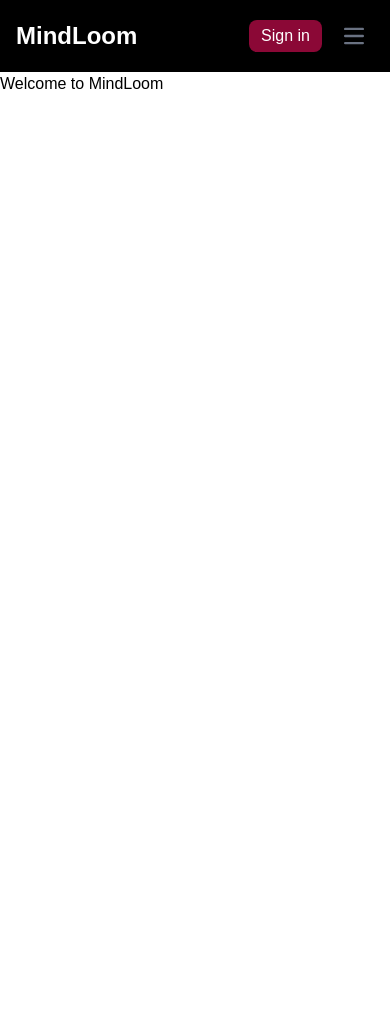
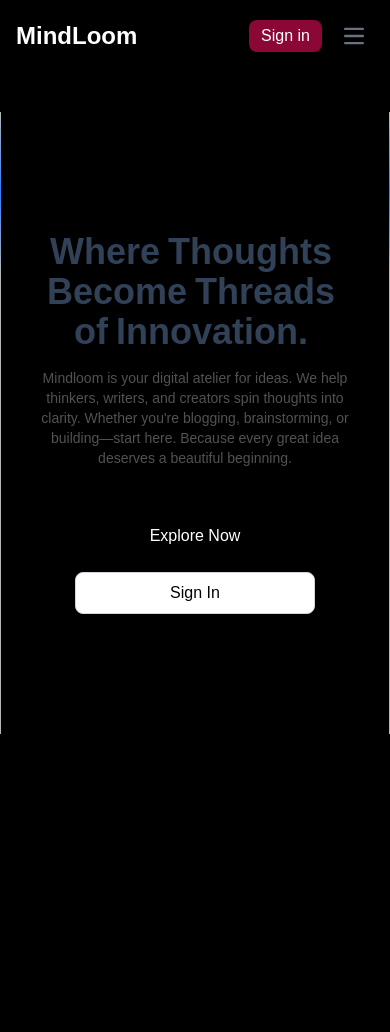
Before and after one commit to Bhargav00007/MindLoom-Dev, a Next.js app: page / in a window 390 px wide. Shown: the top 1032 px of the page. Before the commit the page ends 844 px from the top, so only its background shows below. Built offline with nearby package versions, Linux system fonts and the light colour scheme; no server answers.

Commit message:
Added hero page

```diff
--- /dev/null
+++ b/components/Hero.tsx
@@ -0,0 +1,85 @@
+"use client";
+
+import { motion } from "motion/react";
+import { useRouter } from "next/navigation";
+import { HeroScroll } from "./Hero2";
+
+export function HeroSectionOne() {
+  const router = useRouter();
+
+  return (
+    <div className="pt-10">
+      <div className="relative mx-auto flex max-w-7xl py-20 px-4 sm:px-10 flex-col items-center justify-center bg-black">
+        <Navbar />
+
+        {/* Vertical borders */}
+        <div className="absolute inset-y-0 left-0 h-full w-px bg-neutral-200/80 dark:bg-neutral-800/80">
+          <div className="absolute top-0 h-40 w-px bg-gradient-to-b from-transparent via-blue-500 to-transparent" />
+        </div>
+        <div className="absolute inset-y-0 right-0 h-full w-px bg-neutral-200/80 dark:bg-neutral-800/80">
+          <div className="absolute h-40 w-px bg-gradient-to-b from-transparent via-blue-500 to-transparent" />
+        </div>
+
+        {/* Content */}
+        <div className="px-4 py-10 md:py-20">
+          <h1 className="relative z-10 mx-auto max-w-4xl text-center text-4xl sm:text-3xl md:text-4xl lg:text-7xl font-bold text-slate-700 dark:text-slate-300">
+            {"Where Thoughts Become Threads of Innovation."
+              .split(" ")
+              .map((word, index) => (
+                <motion.span
+                  key={index}
+                  initial={{ opacity: 0, filter: "blur(4px)", y: 10 }}
+                  animate={{ opacity: 1, filter: "blur(0px)", y: 0 }}
+                  transition={{
+                    duration: 0.3,
+                    delay: index * 0.1,
+                    ease: "easeInOut",
+                  }}
+                  className="mr-2 inline-block"
+                >
+                  {word}
+                </motion.span>
+              ))}
+          </h1>
+
+          <motion.p
+            initial={{ opacity: 0 }}
+            animate={{ opacity: 1 }}
+            transition={{ duration: 0.3, delay: 0.8 }}
+            className="relative z-10 mx-auto max-w-xl py-4 text-center text-sm sm:text-base md:text-lg font-normal text-neutral-600 dark:text-neutral-400"
+          >
+            Mindloom is your digital atelier for ideas. We help thinkers,
+            writers, and creators spin thoughts into clarity. Whether you're
+            blogging, brainstorming, or building—start here. Because every great
+            idea deserves a beautiful beginning.
+          </motion.p>
+
+          <motion.div
+            initial={{ opacity: 0 }}
+            animate={{ opacity: 1 }}
+            transition={{ duration: 0.3, delay: 1 }}
+            className="relative z-10 mt-8 flex flex-wrap items-center justify-center gap-4"
+          >
+            <button
+              onClick={() => router.push("/Home")}
+              className="w-60 transform rounded-lg bg-black px-6 py-2 font-medium text-white transition-all duration-300 hover:-translate-y-0.5 hover:bg-gray-800 dark:bg-white dark:text-black dark:hover:bg-gray-200"
+            >
+              Explore Now
+            </button>
+            <button
+              onClick={() => router.push("/signin")}
+              className="w-60 transform rounded-lg border border-gray-300 bg-white px-6 py-2 font-medium text-black transition-all duration-300 hover:-translate-y-0.5 hover:bg-gray-100 dark:border-gray-700 dark:bg-black dark:text-white dark:hover:bg-gray-900"
+            >
+              Sign In
+            </button>
+          </motion.div>
+        </div>
+      </div>
+      <HeroScroll />
+    </div>
+  );
+}
+
+const Navbar = () => {
+  return <div />;
+};
--- /dev/null
+++ b/components/Hero2.tsx
@@ -0,0 +1,31 @@
+"use client";
+import React from "react";
+import { ContainerScroll } from "../components/ui/container-scroll-animation";
+
+export function HeroScroll() {
+  return (
+    <div className="flex flex-col overflow-hidden">
+      <ContainerScroll
+        titleComponent={
+          <>
+            <h1 className="text-4xl font-semibold text-black dark:text-white">
+              Explore more blogs with <br />
+              <span className="text-4xl md:text-[6rem] font-bold mt-1 leading-none">
+                MindLoom Blogs
+              </span>
+            </h1>
+          </>
+        }
+      >
+        <img
+          src={`/linear.webp`}
+          alt="hero"
+          height={720}
+          width={1400}
+          className="mx-auto rounded-2xl object-cover h-full object-left-top"
+          draggable={false}
+        />
+      </ContainerScroll>
+    </div>
+  );
+}
--- /dev/null
+++ b/components/ui/container-scroll-animation.tsx
@@ -0,0 +1,95 @@
+"use client";
+import React, { useRef } from "react";
+import { useScroll, useTransform, motion, MotionValue } from "motion/react";
+
+export const ContainerScroll = ({
+  titleComponent,
+  children,
+}: {
+  titleComponent: string | React.ReactNode;
+  children: React.ReactNode;
+}) => {
+  const containerRef = useRef<HTMLDivElement>(null);
+  const { scrollYProgress } = useScroll({
+    target: containerRef,
+  });
+  const [isMobile, setIsMobile] = React.useState(false);
+
+  React.useEffect(() => {
+    const checkMobile = () => {
+      setIsMobile(window.innerWidth <= 768);
+    };
+    checkMobile();
+    window.addEventListener("resize", checkMobile);
+    return () => {
+      window.removeEventListener("resize", checkMobile);
+    };
+  }, []);
+
+  const scaleDimensions = () => {
+    return isMobile ? [0.7, 0.9] : [1.05, 1];
+  };
+
+  const rotate = useTransform(scrollYProgress, [0, 1], [20, 0]);
+  const scale = useTransform(scrollYProgress, [0, 1], scaleDimensions());
+  const translate = useTransform(scrollYProgress, [0, 1], [0, -100]);
+
+  return (
+    <div
+      className="h-[60rem] md:h-[80rem] flex items-center justify-center relative p-2 md:p-20"
+      ref={containerRef}
+    >
+      <div
+        className="py-10 md:py-40 w-full relative"
+        style={{
+          perspective: "1000px",
+        }}
+      >
+        <Header translate={translate} titleComponent={titleComponent} />
+        <Card rotate={rotate} translate={translate} scale={scale}>
+          {children}
+        </Card>
+      </div>
+    </div>
+  );
+};
+
+export const Header = ({ translate, titleComponent }: any) => {
+  return (
+    <motion.div
+      style={{
+        translateY: translate,
+      }}
+      className="div max-w-5xl mx-auto text-center"
+    >
+      {titleComponent}
+    </motion.div>
+  );
+};
+
+export const Card = ({
+  rotate,
+  scale,
+  children,
+}: {
+  rotate: MotionValue<number>;
+  scale: MotionValue<number>;
+  translate: MotionValue<number>;
+  children: React.ReactNode;
+}) => {
+  return (
+    <motion.div
+      style={{
+        rotateX: rotate,
+        scale,
+        boxShadow:
+          "0 0 #0000004d, 0 9px 20px #0000004a, 0 37px 37px #00000042, 0 84px 50px #00000026, 0 149px 60px #0000000a, 0 233px 65px #00000003",
+      }}
+      className="max-w-5xl -mt-12 mx-auto h-[30rem] md:h-[40rem] w-full border-4 border-[#6C6C6C] p-2 md:p-6 bg-[#222222] rounded-[30px] shadow-2xl"
+    >
+      <div className=" h-full w-full  overflow-hidden rounded-2xl bg-gray-100 dark:bg-zinc-900 md:rounded-2xl md:p-4 ">
+        {children}
+      </div>
+    </motion.div>
+  );
+};
--- /dev/null
+++ b/lib/utils.ts
@@ -0,0 +1,6 @@
+import { ClassValue, clsx } from "clsx";
+import { twMerge } from "tailwind-merge";
+
+export function cn(...inputs: ClassValue[]) {
+  return twMerge(clsx(inputs));
+}
--- a/src/app/globals.css
+++ b/src/app/globals.css
@@ -1,7 +1,7 @@
 @import "tailwindcss";
 
 body {
-  background: var(--background);
+  background: #f3f4f6;
   color: var(--foreground);
   font-family: Arial, Helvetica, sans-serif;
 }
--- a/src/app/page.tsx
+++ b/src/app/page.tsx
@@ -1,7 +1,12 @@
 import React from "react";
+import { HeroSectionOne } from "../../components/Hero";
 
 const Page = () => {
-  return <div>Welcome to MindLoom</div>;
+  return (
+    <div className="bg-black">
+      <HeroSectionOne />
+    </div>
+  );
 };
 
 export default Page;
--- a/src/app/profile/[id]/page.tsx
+++ b/src/app/profile/[id]/page.tsx
@@ -145,7 +145,7 @@ export default function UserProfilePage() {
         )}
       </div>
 
-      <hr className="border-t border-gray-200 my-6" />
+      <hr className="border-t border-gray-400 my-6" />
 
       <h1 className="text-xl mb-5">{user?.name}'s Creations:</h1>
       <div className="grid grid-cols-1 sm:grid-cols-2 lg:grid-cols-3 gap-6">
```
Also changed, not shown: package.json (+6 -1 lines), 1 other file (tests, documents, lock files or other folders).
